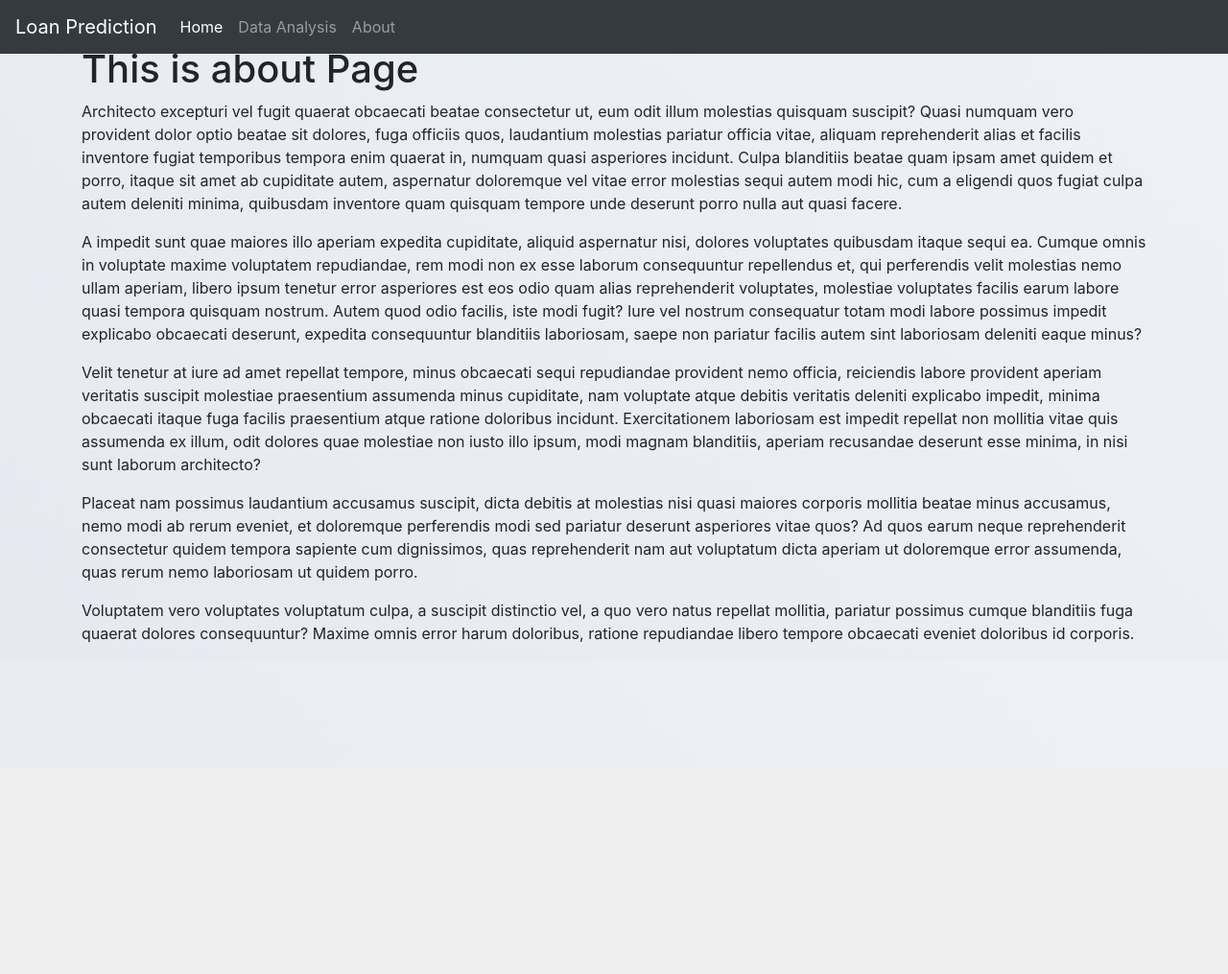
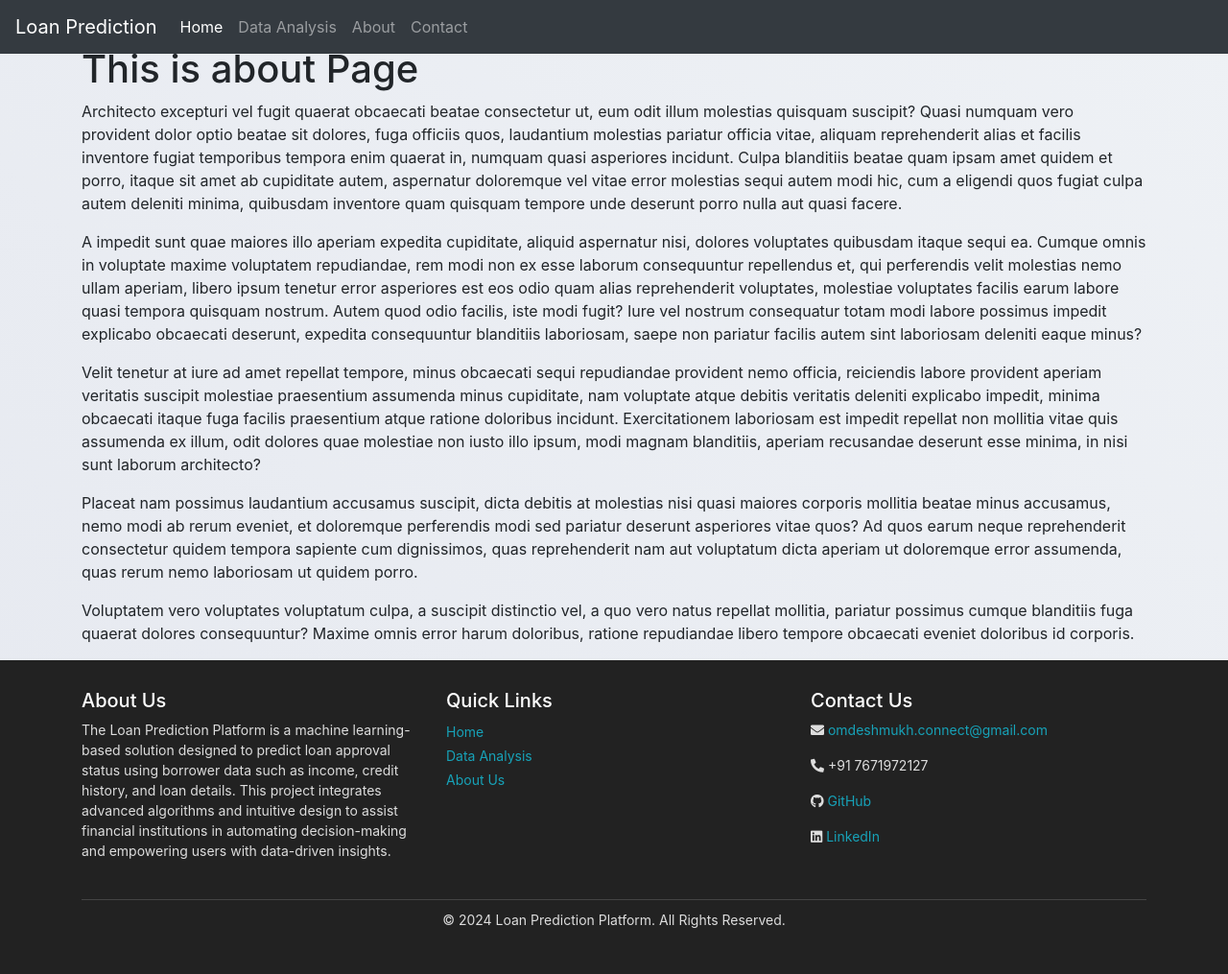
Before and after one commit to OMDeshmukh317/LoanDeployment, a Django app: page /about in a window 1280 px wide. Shown: the whole page at 96% size. Before the commit the page ends 670 px from the top, so only its background shows below. Run offline with Django 5.2, Linux system fonts and the light colour scheme; parts of the project's set-up code (start-up, migrations or seed data) failed here and were passed over.

Commit message:
Update base.html

```diff
--- a/templates/base.html
+++ b/templates/base.html
@@ -1,6 +1,8 @@
 <!doctype html>
 <html lang="en">
   <head>
+    <link href="https://cdnjs.cloudflare.com/ajax/libs/font-awesome/5.15.4/css/all.min.css" rel="stylesheet">
+
     <style>
       html {
         scroll-behavior: smooth; /* Optional, for smooth scrolling */
@@ -17,7 +19,7 @@
       }
 
       [id^="univariate"], [id^="bivariate"], [id^="multivariate"] {
-        scroll-margin-top: 10px; /* Adjust this value to the height of your navbar */
+        scroll-margin-top: 70px; /* Adjust this value to the height of your navbar */
       }
 
 
@@ -34,7 +36,7 @@
   <body>
    <div class="container mt-5">
 <nav class="navbar navbar-expand-lg navbar-dark bg-dark fixed-top">
-        <a class="navbar-brand" href="#">Loan Prediction</a>
+        <a class="navbar-brand" href="/">Loan Prediction</a>
         <button class="navbar-toggler" type="button" data-toggle="collapse" data-target="#navbarSupportedContent" aria-controls="navbarSupportedContent" aria-expanded="false" aria-label="Toggle navigation">
           <span class="navbar-toggler-icon"></span>
         </button>
@@ -50,14 +52,74 @@
             <li class="nav-item">
               <a class="nav-link" href="/about">About</a>
             </li>
+            <li class="nav-item">
+              <a class="nav-link" href="#contact">Contact</a>
+            </li>
 
           </ul>
 
         </div>
 </nav>
 </div>
+
 {% block body %}
 {% endblock body %}
+
+
+<footer>
+  <div style="background-color: #222; color: #ddd; padding: 30px 0;">
+    <div class="container">
+      <div class="row">
+        <!-- About Section -->
+        <div class="col-md-4 text-center text-md-left mb-3 mb-md-0">
+          <h5 style="color: #fff;">About Us</h5>
+          <p style="font-size: 14px;">
+            The Loan Prediction Platform is a machine learning-based solution designed to predict loan approval
+            status using borrower data such as income, credit history, and loan details. This project integrates
+            advanced algorithms and intuitive design to assist financial institutions in automating decision-making
+            and empowering users with data-driven insights.
+          </p>
+        </div>
+
+
+        <!-- Quick Links Section -->
+        <div class="col-md-4 text-center text-md-left mb-3 mb-md-0">
+          <h5 style="color: #fff;">Quick Links</h5>
+          <ul style="list-style: none; padding: 0; font-size: 14px; line-height: 1.8;">
+            <li><a href="/" style="color: #17a2b8; text-decoration: none;">Home</a></li>
+            <li><a href="/dataanalysis" style="color: #17a2b8; text-decoration: none;">Data Analysis</a></li>
+            <li><a href="/about" style="color: #17a2b8; text-decoration: none;">About Us</a></li>
+          </ul>
+        </div>
+
+        <!-- Contact Section -->
+        <div class="col-md-4 text-center text-md-left">
+          <h5 style="color: #fff;" id='contact'>Contact Us</h5>
+          <p style="font-size: 14px;">
+            <i class="fas fa-envelope"></i>
+            <a href="mailto:omdeshmukh.connect@gmail.com" style="color: #17a2b8; text-decoration: none;">omdeshmukh.connect@gmail.com</a>
+          </p>
+          <p style="font-size: 14px;">
+            <i class="fas fa-phone-alt"></i> +91 7671972127
+          </p>
+          <p style="font-size: 14px;">
+            <i class="fab fa-github"></i>
+            <a href="https://github.com/OMDeshmukh317?tab=repositories" target="_blank" style="color: #17a2b8; text-decoration: none;">GitHub</a>
+          </p>
+          <p style="font-size: 14px;">
+            <i class="fab fa-linkedin"></i>
+            <a href="https://www.linkedin.com/in/om-deshmukh-connect" target="_blank" style="color: #17a2b8; text-decoration: none;">LinkedIn</a>
+          </p>
+        </div>
+      </div>
+
+      <!-- Copyright -->
+      <div class="text-center mt-4" style="border-top: 1px solid #444; padding-top: 10px;">
+        <p style="font-size: 14px;">&copy; 2024 Loan Prediction Platform. All Rights Reserved.</p>
+      </div>
+    </div>
+  </div>
+</footer>
 
 
     <!-- Optional JavaScript -->
```
